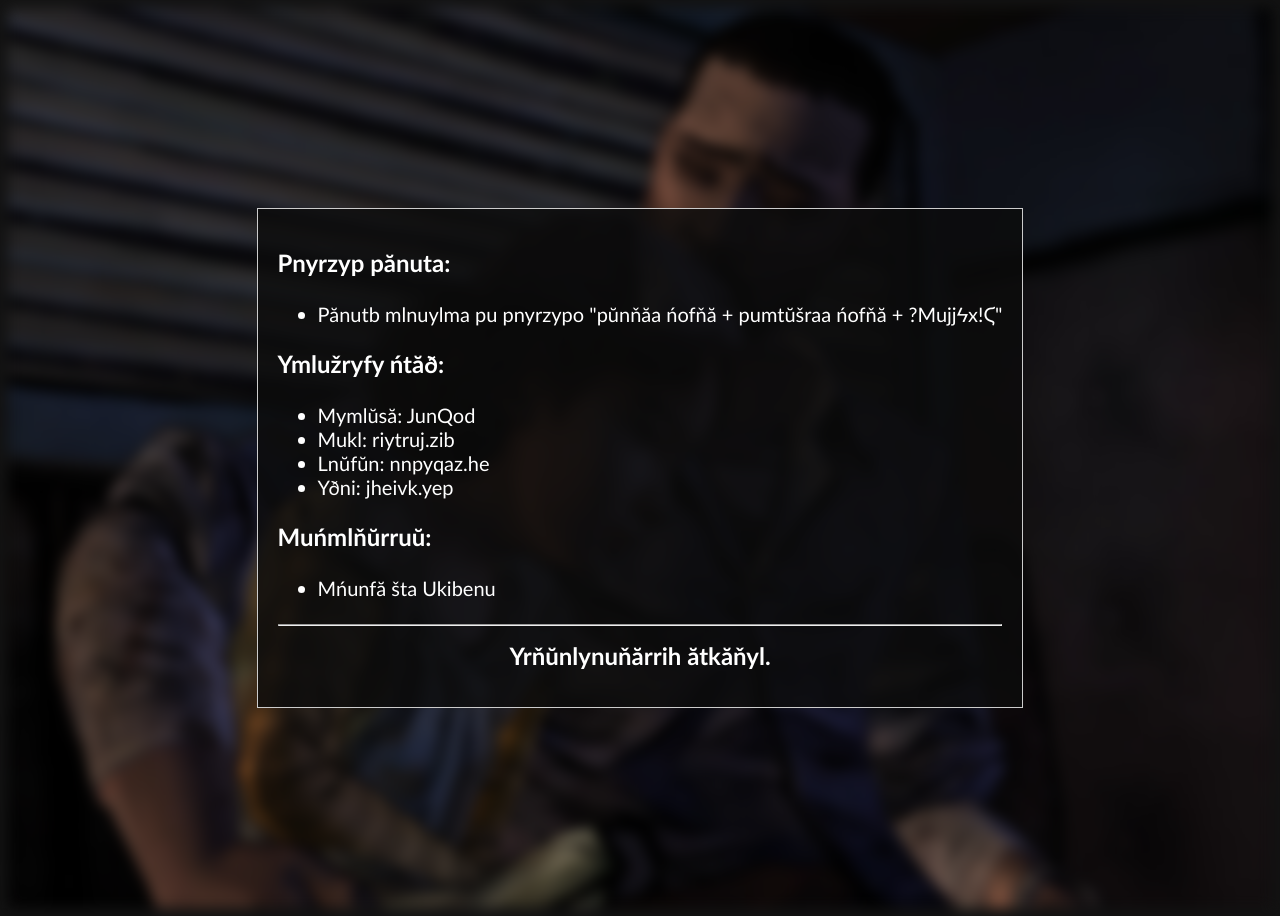
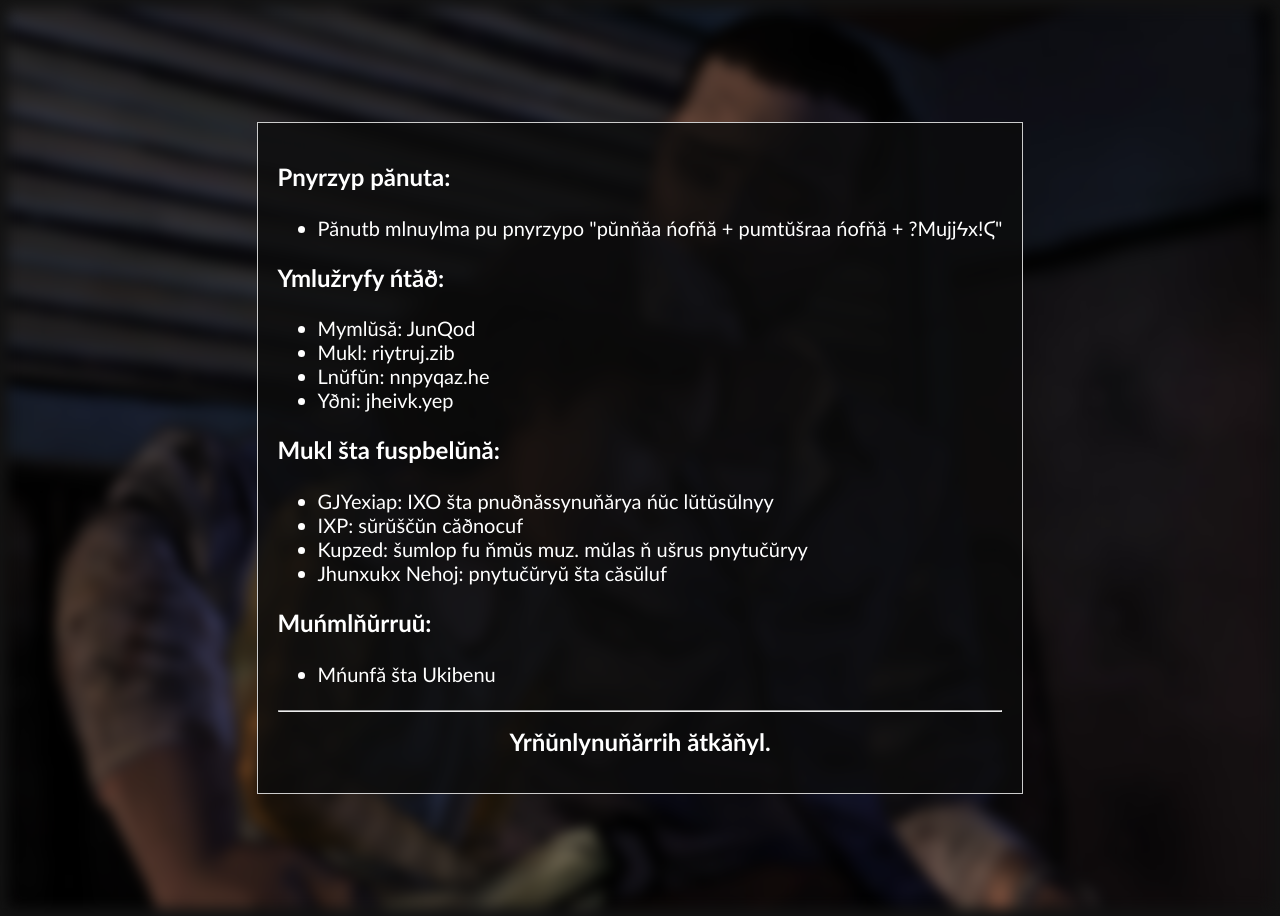
Before and after one commit to Syrinca/Syrinca.github.io, a Jekyll site: the page built from inwekpuhien/index.html, in a window 1280 px wide. Built offline with Jekyll 4.4.1, drawn with Linux system fonts in a browser that asks for light colours.

Commit message:
Update index.html

```diff
--- a/inwekpuhien/index.html
+++ b/inwekpuhien/index.html
@@ -52,6 +52,13 @@ excerpt: Inwekpuhien website
       <li>Lnŭfŭn: nnpyqaz.he</li>
       <li>Yðni: jheivk.yep</li>
     </ul>
+    <h2>Mukl šta fuspbelŭnă:</h2>
+    <ul>
+      <li>GJYexiap: IXO šta pnuðnăssynuňărya ńŭc lŭtŭsŭlnyy</li>
+      <li>IXP: sŭrŭščŭn căðnocuf</li>
+      <li>Kupzed: šumlop fu ňmŭs muz. mŭlas ň ušrus pnytučŭryy</li>
+      <li>Jhunxukx Nehoj: pnytučŭryŭ šta căsŭluf</li>
+    </ul>
     <h2>Muńmlňŭrruŭ:</h2>
     <ul>
       <li><a href="https://mega.nz/file/pWUA2LjZ#bwMWlaWXtwTxY-d9kd_zoDHsixrCEw5uLcl26jXa86U" target="_blank" style="text-decoration: none; color: inherit;">Mńunfă šta Ukibenu</a></li>
```
